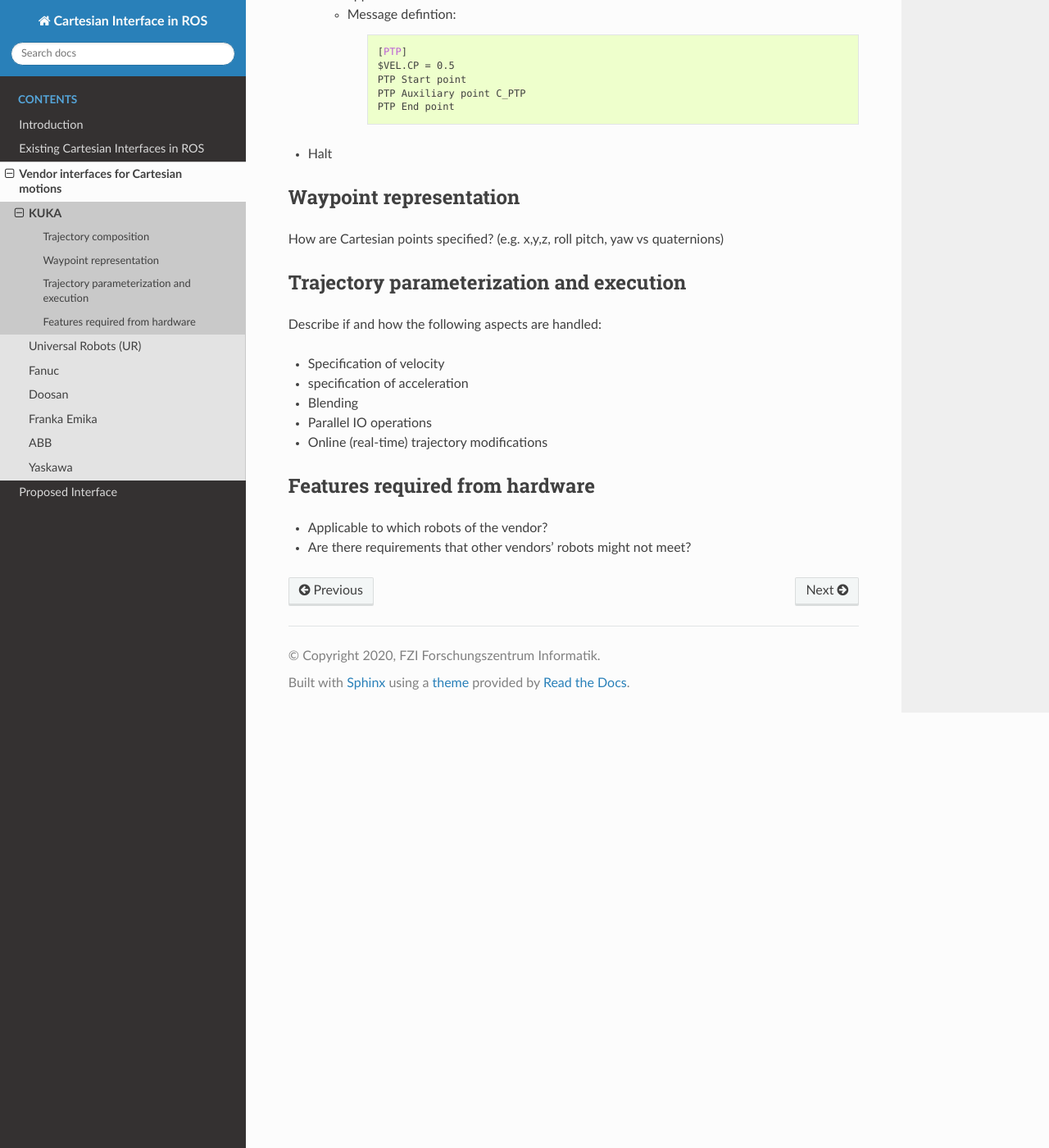
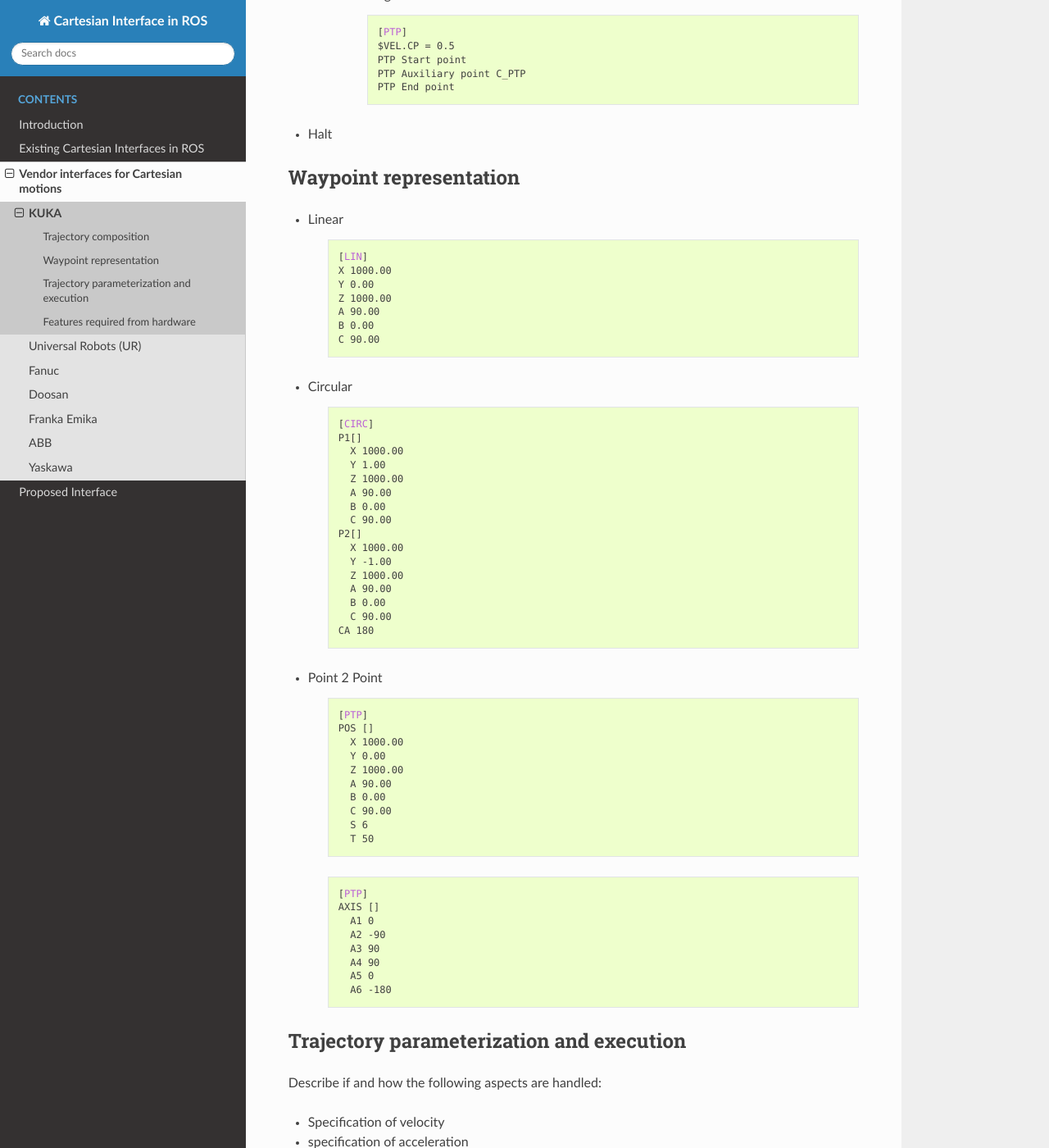
Before and after one commit to fzi-forschungszentrum-informatik/fzi_robot_interface_proposal, a Sphinx documentation site: the page built from source/industry/KUKA.rst, in a window 1280 px wide and 1400 px high, scrolled down 1116 px. Shown: the whole window at 82% size. Built offline with Sphinx 7.4.7 and the Read the Docs theme 2.0.0, drawn with Linux system fonts in a browser that asks for light colours; some of the changed text lies outside the part shown.

Commit message:
added waypoint def for kuka

```diff
--- a/source/industry/KUKA.rst
+++ b/source/industry/KUKA.rst
@@ -61,7 +59,69 @@ Explain parameters if necessary.
 
 Waypoint representation
 -----------------------
-How are Cartesian points specified? (e.g. x,y,z, roll pitch, yaw vs quaternions)
+* Linear
+
+	.. code-block:: yaml
+
+	  [LIN]
+	  X 1000.00
+	  Y 0.00
+	  Z 1000.00
+	  A 90.00
+	  B 0.00
+	  C 90.00
+
+* Circular
+
+	.. code-block:: yaml
+
+	  [CIRC]
+	  P1[]
+	    X 1000.00
+	    Y 1.00
+	    Z 1000.00
+	    A 90.00
+	    B 0.00
+	    C 90.00
+	  P2[]
+	    X 1000.00
+	    Y -1.00
+	    Z 1000.00
+	    A 90.00
+	    B 0.00
+	    C 90.00
+	  CA 180
+
+
+* Point 2 Point
+
+	.. code-block:: yaml
+
+	  [PTP]
+	  POS []
+	    X 1000.00
+	    Y 0.00
+	    Z 1000.00
+	    A 90.00
+	    B 0.00
+	    C 90.00
+	    S 6
+	    T 50
+
+
+	.. code-block:: yaml
+
+	  [PTP]
+	  AXIS []
+	    A1 0
+	    A2 -90
+	    A3 90
+	    A4 90
+	    A5 0
+	    A6 -180
+
+
+
 
 Trajectory parameterization and execution
 -----------------------------------------
```
Also changed, not shown: other parts of source/industry/KUKA.rst (+1 -3 lines).
